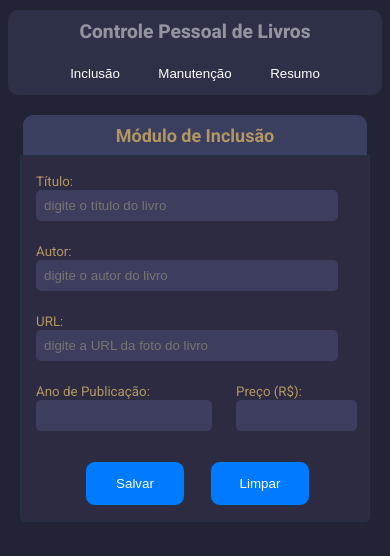
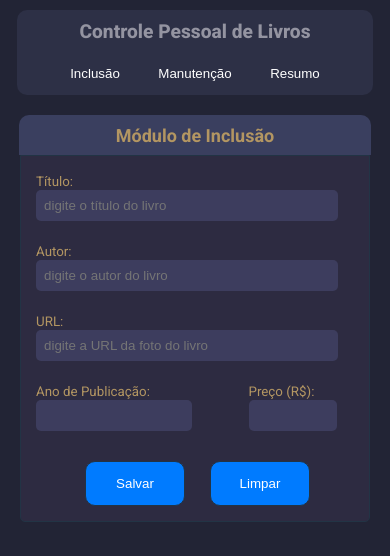
Before and after one commit to AlexandreCassilhas/JavaScript, a React (Vite) app in the folder react-course/controle-livros/: page / in a window 390 px wide. Both pictures are taken after a click on the button "Inclusão". Shown: the top 556 px of the page. Built offline with nearby package versions, Linux system fonts and the light colour scheme.

Commit message:
Form updade

```diff
--- a/react-course/controle-livros/src/FormCadastro.css
+++ b/react-course/controle-livros/src/FormCadastro.css
@@ -145,7 +145,7 @@ div.msg-error {
   div.titulo-form {
     display: flex;
     flex-flow: column wrap;
-    width: 92%;
+    width: 94%;
   }
 
   div.form-livro {
@@ -158,13 +158,24 @@ div.msg-error {
     width: 90%;
   }
 
+  div.dois-campos {
+    display: flex;
+    flex-flow: row wrap;
+    width: 92%;
+    justify-content: space-between;
+  }
+
+
+  div.campo-dois {
+    width: 80px;
+  }
+
   input.class-ano {
-    width: 80%;
-    appearance: none;
+    width: 70%;
   }
 
   input.class-preco {
-    width: 105%;
+    width: 90%;
   }
 
   div.botoes {
@@ -178,6 +189,14 @@ div.msg-error {
 
 }
 
+div.msg-success {
+  width: 90%;
+}
+
+div.msg-error {
+  width: 90%;
+}
+
 img.figura {
   width: 200px;
 }
--- a/react-course/controle-livros/src/FormCadastro.jsx
+++ b/react-course/controle-livros/src/FormCadastro.jsx
@@ -32,7 +32,7 @@ function FormCadastro({clickMenu}) {
     reset({
       titulo: '',
       autor: '',
-      urlFoto: '',
+      foto: '',
       anoPublicacao: '',
       preco: ''
     });
@@ -61,9 +61,9 @@ function FormCadastro({clickMenu}) {
                 <input type="text" name="nAutor" id="autor" required placeholder="digite o autor do livro" {...register('autor')} />
               </div>
               <div className="campo">
-                <label htmlFor="urlFoto">
+                <label htmlFor="foto">
                   URL:</label>
-                <input type="text" name="nUrlFoto" id="urlFoto" placeholder="digite a URL da foto do livro" {...register('urlFoto')} />
+                <input type="text" name="nFoto" id="foto" placeholder="digite a URL da foto do livro" {...register('foto')} />
               </div>
               <div className="dois-campos">
                 <div className="campo-um">
--- a/react-course/controle-livros/src/MenuSuperior.css
+++ b/react-course/controle-livros/src/MenuSuperior.css
@@ -55,7 +55,7 @@ button:hover {
   }
 
  div.principal {
-  width: 100%;
+  width: 95%;
   flex-flow: row wrap;
   }
 
```
Also changed, not shown: 1 other file (tests, documents, lock files or other folders).
